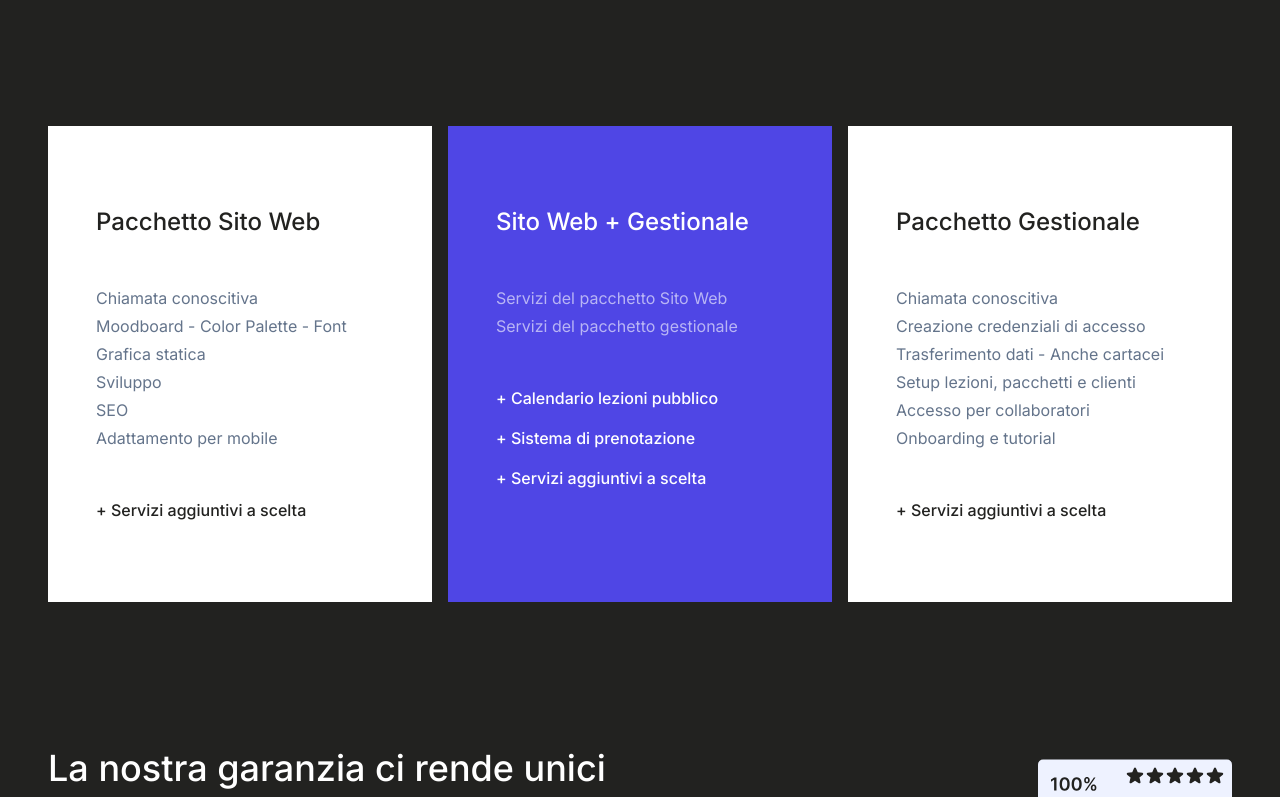
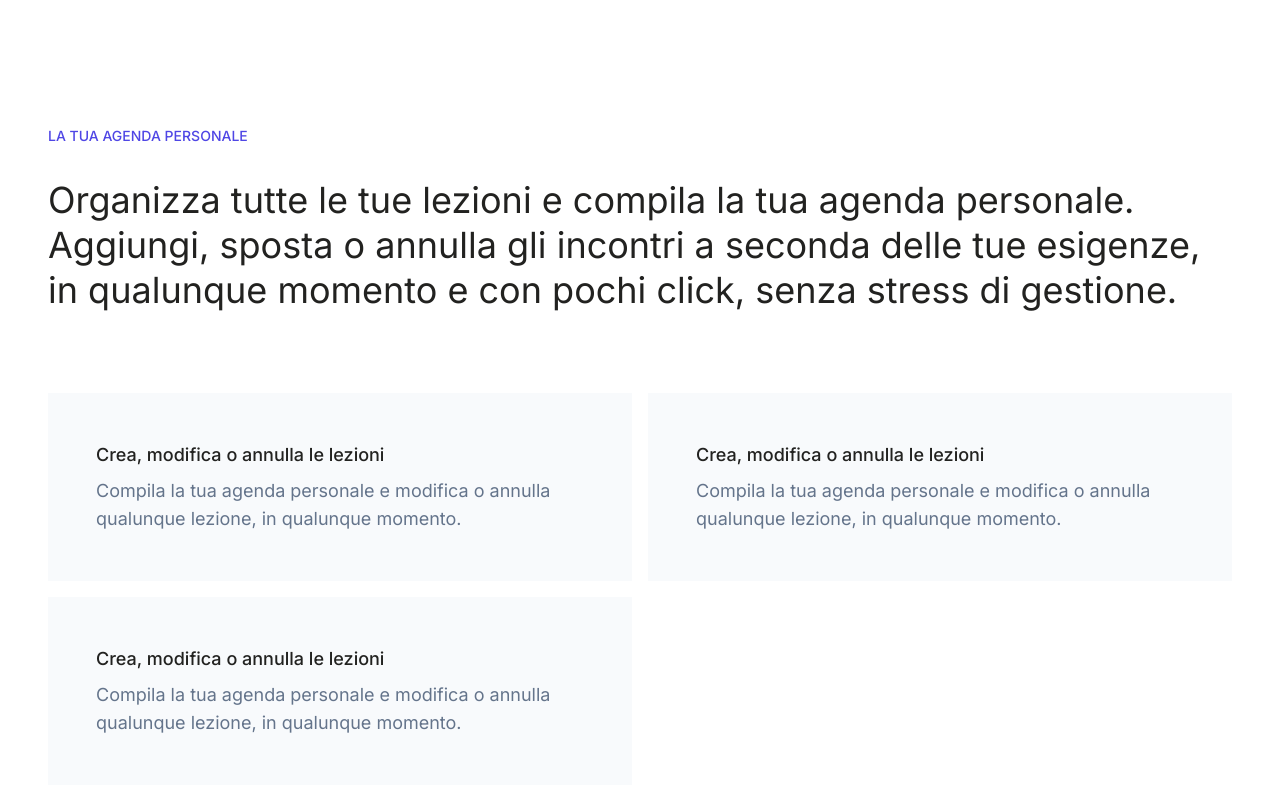
Before and after one commit to classifit/classifit-website, a Next.js app: page /servizi/prenotazioni in a window 1280 px wide. Shown: the part 1040-1837 px from the top of the page. Built offline with nearby package versions, Linux system fonts and the light colour scheme.

Commit message:
service page layout

```diff
--- a/app/servizi/prenotazioni/page.tsx
+++ b/app/servizi/prenotazioni/page.tsx
@@ -1,4 +1,7 @@
+import DoubleImages from "@/components/sections/double-img";
+import ServiceAbout from "@/components/sections/services/service-about";
 import ServiceTitle from "@/components/sections/services/service-title";
+import ServiceCard from "@/components/ui/service-card";
 
 export default function Bookings() {
   return (
@@ -8,6 +11,33 @@ export default function Bookings() {
         title="Prenotazioni in autonomia per i tuoi clienti"
         description="Un intero sistema che permette ai tuoi clienti di iscriversi in totale auonomia alle lezioni, riducendo il tempo di gestione delle iscrizioni a zero."
       />
+      <ServiceAbout
+        subtitle="La tua agenda personale"
+        title="Organizza tutte le tue lezioni e compila la tua agenda personale. Aggiungi, sposta o annulla gli incontri a seconda delle tue esigenze, in qualunque momento e con pochi click, senza stress di gestione."
+      />
+      <div className="bg-light text-light-foreground">
+        <div className="px-12 max-w-[1280px] mx-auto pt-10 pb-36 grid grid-cols-12 gap-4">
+          <div className="col-span-6">
+            <ServiceCard
+              title="Crea, modifica o annulla le lezioni"
+              description="Compila la tua agenda personale e modifica o annulla qualunque lezione, in qualunque momento."
+            />
+          </div>
+          <div className="col-span-6">
+            <ServiceCard
+              title="Crea, modifica o annulla le lezioni"
+              description="Compila la tua agenda personale e modifica o annulla qualunque lezione, in qualunque momento."
+            />
+          </div>
+          <div className="col-span-6">
+            <ServiceCard
+              title="Crea, modifica o annulla le lezioni"
+              description="Compila la tua agenda personale e modifica o annulla qualunque lezione, in qualunque momento."
+            />
+          </div>
+        </div>
+      </div>
+      <DoubleImages />
     </>
   );
 }
--- /dev/null
+++ b/components/sections/services/service-about.tsx
@@ -0,0 +1,20 @@
+type Props = {
+    subtitle: string
+    title: string
+}
+
+export default function ServiceAbout(props: Props) {
+  return (
+    <div className="bg-light text-light-foreground">
+      <div className="px-12 pt-36 pb-10 max-w-[1280px] mx-auto">
+        <p className="uppercase text-sm text-primary font-medium">
+          {props.subtitle}
+        </p>
+        <div className="py-4" />
+        <h1>
+          {props.title}
+        </h1>
+      </div>
+    </div>
+  );
+}
--- /dev/null
+++ b/components/ui/service-card.tsx
@@ -0,0 +1,13 @@
+type Props = {
+    title: string
+    description: string
+}
+
+export default function ServiceCard(props: Props) {
+    return(
+        <div className="bg-card text-card-foreground w-full p-12 flex flex-col gap-2">
+           <p className="font-medium">{props.title}</p>
+           <p className="text-muted-foreground">{props.description}</p>
+        </div>
+    )
+}
```
